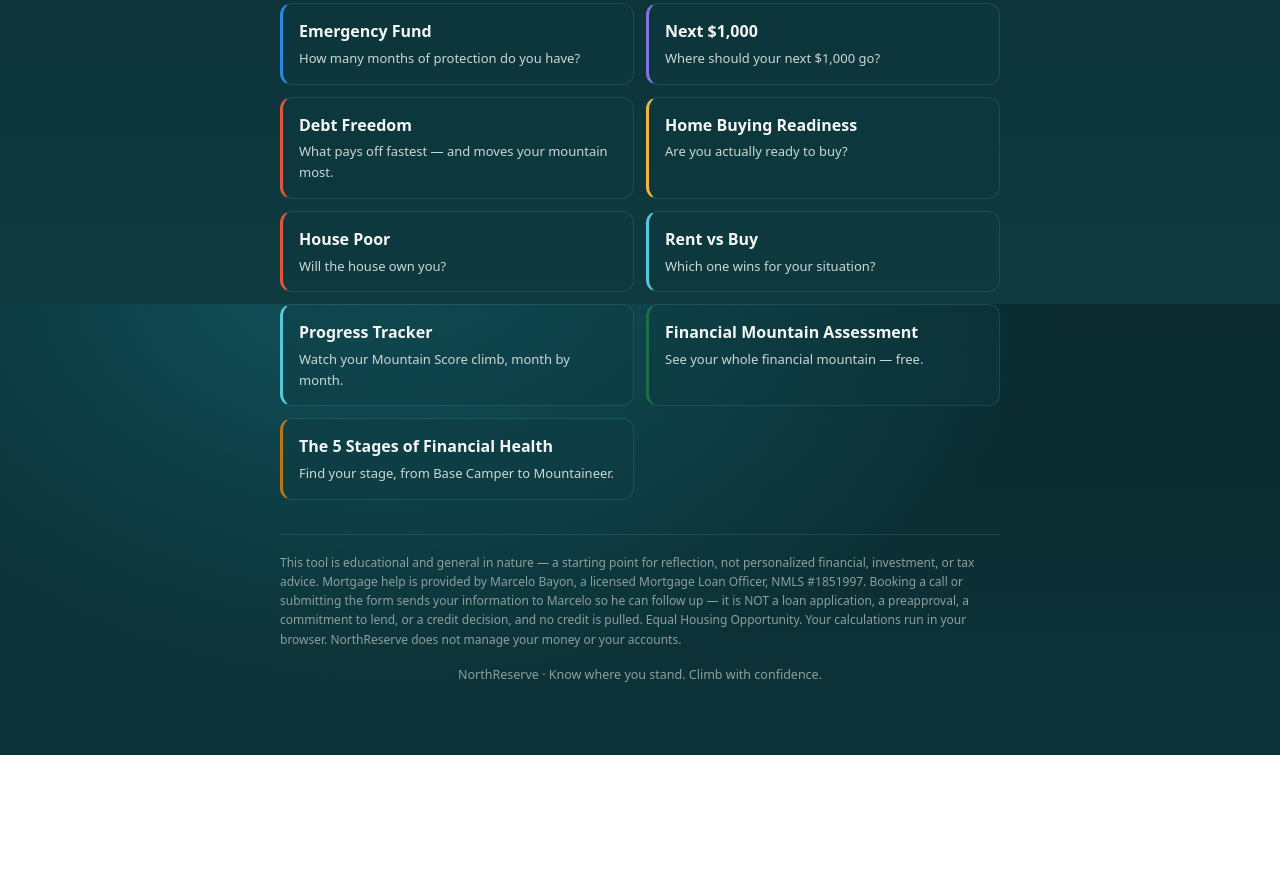
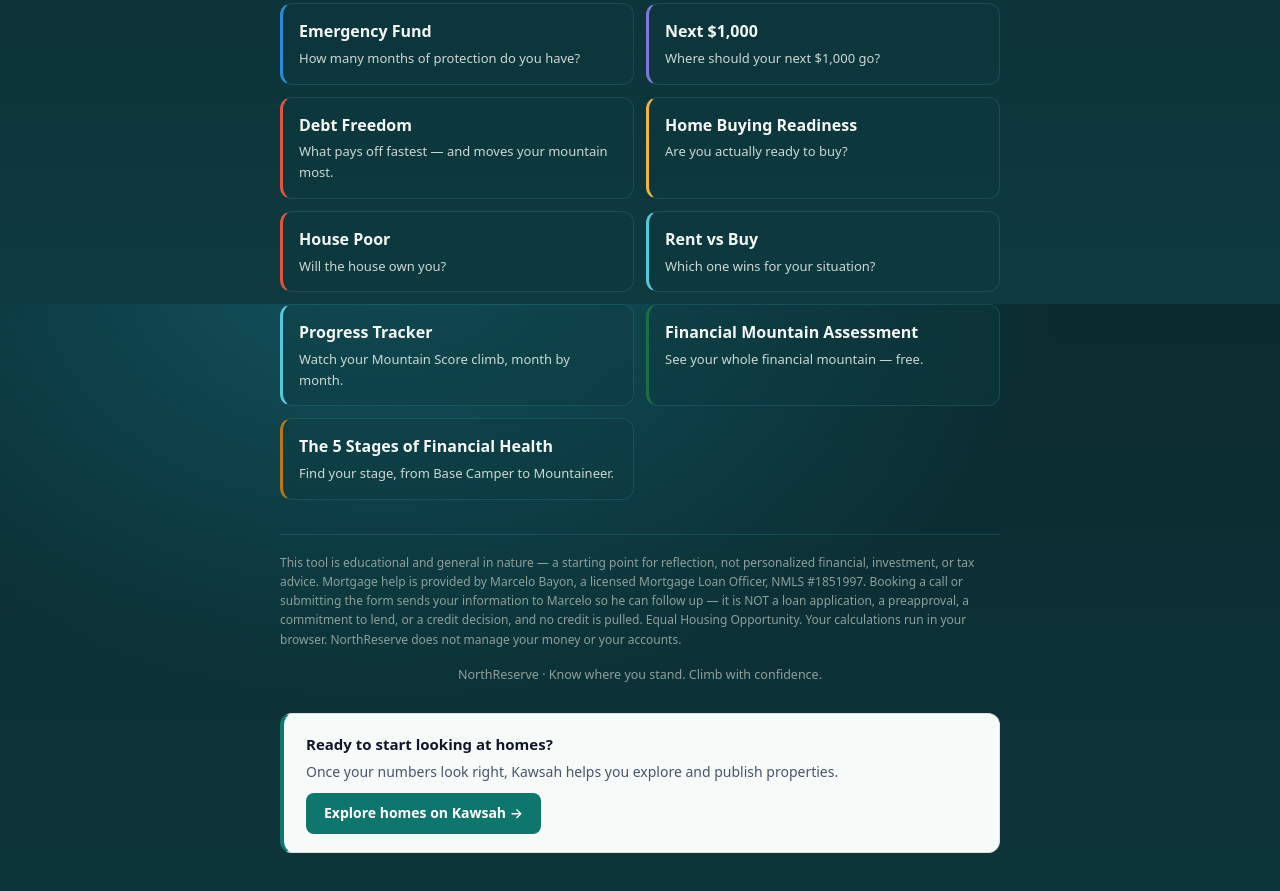
Before and after one commit to marcelobayon/northreserve, a website: page mortgage-qualification.html in a window 1280 px wide. Shown: the part 1296-2187 px from the top of the page. Before the commit the page ends 2051 px from the top, so only its background shows below. Drawn offline with Linux system fonts and the light colour scheme; a web font is replaced by a local one.

Commit message:
feat: first cross-project referral link to Kawsah (?pi_ref=nr-kawsah)
Adds a "next step" CTA on the mortgage-qualification page linking to
kawsah.com with the pi_ref token. Kawsah's tracking SDK captures it and the
collector resolves it to the seeded NorthReserve->Kawsah referral row, turning
click-throughs into a measured edge in Portfolio Intelligence's macro graph.

Co-Authored-By: Claude Opus 4.8 <noreply@anthropic.com>
Claude-Session: https://claude.ai/code/session_01Q6i2L198KctfEBr54rMeQC

```diff
--- a/mortgage-qualification.html
+++ b/mortgage-qualification.html
@@ -156,6 +156,16 @@
     }
   });
 </script>
+  <!-- Portfolio Intelligence: first measured cross-project referral (NorthReserve -> Kawsah).
+       The ?pi_ref=nr-kawsah token is captured by Kawsah's tracking SDK and resolved to the
+       seeded referral row, turning click-throughs into a MEASURED edge in the macro graph.
+       Styling is a neutral starter — restyle to match the NorthReserve brand as you like. -->
+  <aside style="max-width:720px;margin:28px auto;padding:18px 22px;border:1px solid #d9e2e1;border-left:4px solid #0f766e;border-radius:12px;background:#f6faf9;font-family:system-ui,-apple-system,sans-serif">
+    <p style="margin:0 0 6px;font-weight:700;color:#0f172a;font-size:15px">Ready to start looking at homes?</p>
+    <p style="margin:0 0 12px;color:#475569;font-size:14px;line-height:1.4">Once your numbers look right, Kawsah helps you explore and publish properties.</p>
+    <a href="https://www.kawsah.com/?pi_ref=nr-kawsah" rel="noopener"
+       style="display:inline-block;background:#0f766e;color:#fff;text-decoration:none;padding:9px 18px;border-radius:8px;font-weight:600;font-size:14px">Explore homes on Kawsah &rarr;</a>
+  </aside>
   <script src="/nr-nav.js"></script>
   <script src="/nr-setups.js"></script>
 </body>
```
